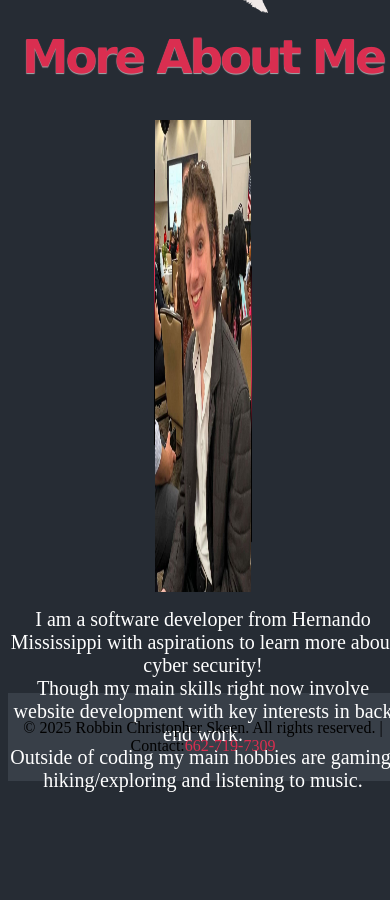
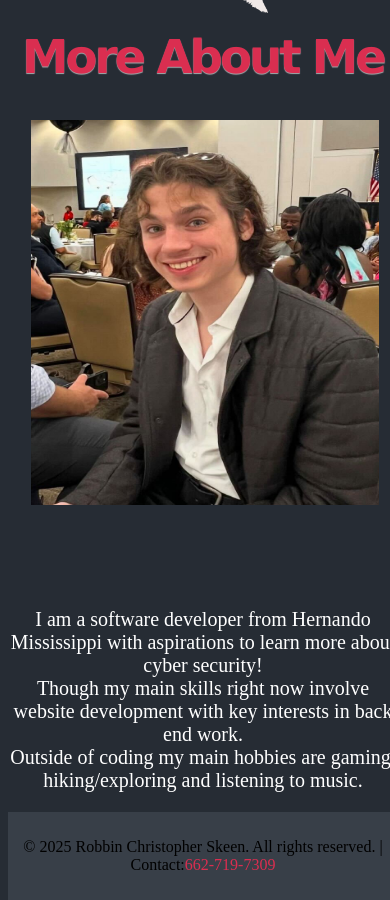
Before and after one commit to chris-skeen/Portfolio-V2, a Django app: page /robbinskeen/about in a window 390 px wide. Shown: the part 170-1070 px from the top of the page. Before the commit the page ends 962 px from the top, so only its background shows below. Run offline with Django 5.2, Linux system fonts and the light colour scheme; some web fonts are replaced.

Commit message:
media query change

```diff
--- a/app/static/style.css
+++ b/app/static/style.css
@@ -520,21 +520,45 @@ img {
 
 @media only screen and (max-width: 600px) {
 
-}
-
-/* @media only screen and (min-width: 768px) {
-  .contact-images-hold {
-    top: -13%;
-  }
-  .box {
-    width: 500px;
-    height: 500px;2
+  .image {
+    width: 50%;
   }
 
-  .intro-text {
-    font-size: 37px;
+  .wrapper {
+    padding-top: 100px;
+    width: 90%;
+    height: 60%;
+    margin: 0 auto;
+    position: relative;
+    overflow: hidden;
   }
-  .work {
-    font-size: 21px;
+
+  .border {
+    position: absolute;
+    display: block;
+    top: 5%;
+    left: 90%;
+    z-index: -9;
+    display: block;
+    height: 100%;
+    width: 100%;
   }
-} */
+
+  .main-element {
+    position: absolute;
+    top: 1%;
+    left: 1%;
+    display: block;
+    height: 80%;
+    width: 100%;
+    margin: auto;
+    align-self: center;
+    background: #fff;
+    z-index: 1;
+  }
+
+  body {
+    overflow-x: hidden;
+    max-width: 100%
+  }
+}
--- a/app/templates/about.html
+++ b/app/templates/about.html
@@ -31,8 +31,6 @@
     Outside of coding my main hobbies are gaming, hiking/exploring and listening
     to music.
   </p>
-</div>
-
   <footer class="footer">
     <p>
       &copy; 2025 Robbin Christopher Skeen. All rights reserved. | Contact:<a
@@ -42,4 +40,6 @@
       >
     </p>
   </footer>
+</div>
+
 {% endblock content %}
--- a/app/templates/main.html
+++ b/app/templates/main.html
@@ -50,7 +50,7 @@
     <div class="contact-images-hold">
       <a target="_blank" href="https://github.com/chris-skeen"><img class="images-contact" src={% static "images/github.png" %}></a>
       <a target="_blank" href="https://www.linkedin.com/in/robbin-skeen-39b94b324/"><img class="images-contact" src={% static "images/linkedin.png" %}></a>
-      <a target="_blank" href=""><img class="images-contact" src={% static "images/mail.png" %}></a>
+      <a target="_blank" href="mailto:chrisskeen2006@gmail.com"><img class="images-contact" src={% static "images/mail.png" %}></a>
     </div>
     </div>
 
--- a/app/templates/projects.html
+++ b/app/templates/projects.html
@@ -7,7 +7,6 @@
 {% comment %} Link SwiperJS CSS {% endcomment %}
 <link rel="stylesheet" href="https://cdn.jsdelivr.net/npm/swiper@11/swiper-bundle.min.css"/>
 
-<div class="main">
 <div class="cont swiper">
     <div class="card-wrapper">
         <ul class="card-list swiper-wrapper">
@@ -44,7 +43,6 @@
         <div class="siper-slide-button swiper-button-next"></div>
     </div>
 </div>
-</div>
 
 {% comment %} Link to SwiperJS script {% endcomment %}
 <script src="https://cdn.jsdelivr.net/npm/swiper@11/swiper-bundle.min.js"></script>
```
Also changed, not shown: 1 other file. Lines whose indentation alone changed are shown as unchanged.
